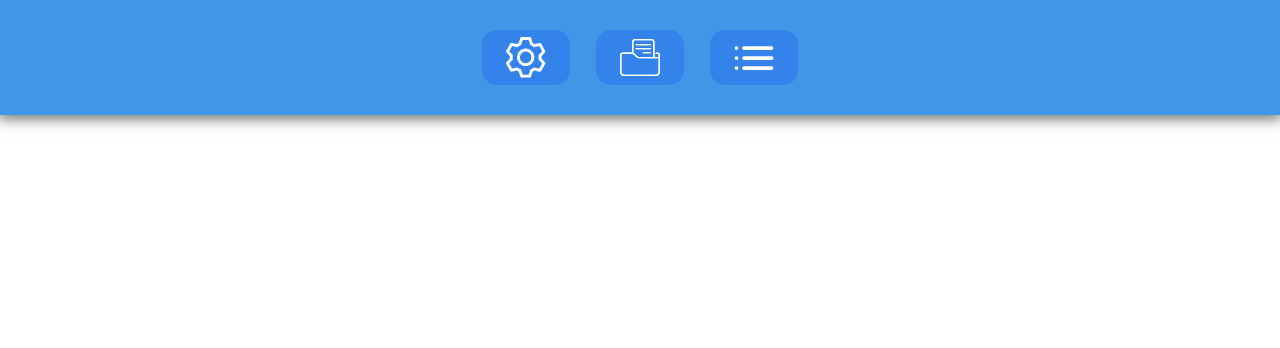
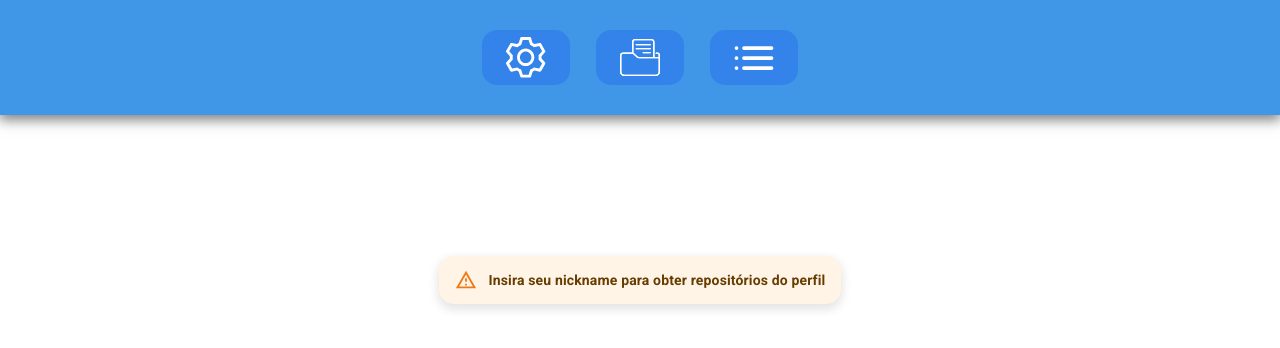
Before and after one commit to tiagolopesdev/using-github-api, a React (Create React App) app: page / in a window 1280 px wide. Shown: the top 348 px of the page. Built offline with nearby package versions, Linux system fonts and the light colour scheme.

Commit message:
Refactor: applying feedback to user

```diff
--- a/src/pages/Repositories/index.tsx
+++ b/src/pages/Repositories/index.tsx
@@ -7,6 +7,10 @@ import { IRepositoryProps } from '../../@types/repositories';
 
 import './App.css';
 import { IProfileUserProps } from '../../@types/profileUser';
+import { Alert, Stack } from '@mui/material';
+import { ActionIcon } from '../../components/ActionIcons';
+
+import IndicationActionIcon from '../../assets/indication_action.svg';
 
 export const Repositories = () => {
 
@@ -37,26 +41,54 @@ export const Repositories = () => {
     getAllRepositories(user);
   }, [user])
 
+  const renderRepositories = (repositoriesProps: IRepositoryProps[]) => {
+    return repositoriesProps.map(repository => {
+      return (
+        <Card
+          key={repository.id}
+          repository={repository}
+        />
+      )
+    })
+  }
+
+  console.log('Repos ', repositories)
+
+  // const displayIcon = () => {
+  //   return (
+  //     <ActionIcon src={String(IndicationActionIcon)} alt='Icon settings user' style={{ width: '60px', margin: '0px'}} />
+  //   )
+  // }
+
   return (
     <div className="App">
       <div>
         <NavBar />
       </div>
-
-      <div style={{
-        marginTop: '10%',
-        display: 'grid',
-        justifyContent: 'center'
-      }}>
-        {repositories.map(repository => {
-            return (
-              <Card
-                key={repository.id}
-                repository={repository}
-              />
-            )
-          })}
-      </div>
+      {repositories.length > 0 ?
+        <div style={{
+          marginTop: '10%',
+          display: 'grid',
+          justifyContent: 'center'
+        }}>
+          {renderRepositories(repositories)}
+        </div> :
+        <Stack style={{
+          width: '100%',
+          marginTop: '20%',
+          display: 'flex',
+          alignItems: 'center',
+        }} spacing={2}>
+          <Alert
+            severity="warning"
+            style={{
+              fontWeight: 'bold',
+              boxShadow: '0px 4px 10px 2px rgba(0, 0, 0, 0.1)',
+              borderRadius: '15px'
+            }}
+          >Insira seu nickname para obter repositórios do perfil</Alert>
+        </Stack>
+      }
     </div >
   );
 }
--- a/src/pages/profile/index.tsx
+++ b/src/pages/profile/index.tsx
@@ -1,4 +1,6 @@
-import { Button, Card, CardActions, CardContent } from "@mui/material";
+/* eslint-disable jsx-a11y/alt-text */
+import { Alert, Button, Card, CardActions, CardContent } from "@mui/material";
+import { Stack } from "@mui/system";
 import { useContext, useEffect, useState } from "react";
 import { NavBar } from "../../components/Navbar";
 import { UserProfileContext } from "../../context/user";
@@ -31,13 +33,12 @@ export const Profile = () => {
 
     useEffect(() => {
 
-        if(user.login) getInformationsProfile(user.login)
+        if (user.login) getInformationsProfile(user.login)
 
     }, [user.login])
 
+    const cardDisplayProfile = () => {
         return (
-        <>
-            <NavBar />
             <div
                 style={{
                     marginTop: '200px',
@@ -47,9 +48,16 @@ export const Profile = () => {
             >
                 <Card style={{ padding: '2rem', borderRadius: '15px', backgroundColor: '#E7FBFF' }}>
                     <CardContent style={{ minWidth: '40rem' }}>
+                        {profile ?
                             <div style={{ display: "flex" }} >
                                 <div style={{ minWidth: '5rem', width: '10rem' }}>
-                                <img src={profile?.avatar_url} style={{ borderRadius: '50%', width: '15rem' }} />
+                                    <img
+                                        src={profile?.avatar_url}
+                                        style={{
+                                            borderRadius: '50%',
+                                            width: '15rem'
+                                        }}
+                                    />
                                     <div style={{ display: 'grid', justifyItems: "center" }} >
                                         <p style={{
                                             fontSize: '16pt',
@@ -85,11 +93,15 @@ export const Profile = () => {
                                         </div>
                                     </div>
                                 </div>
-                        </div>
+                            </div> :
+                            <Stack sx={{ width: '100%' }} spacing={2}>
+                                <Alert severity="info" style={{ fontWeight: 'bold' }}>Insira seu nickname para obter informações do perfil</Alert>
+                            </Stack>
+                        }
                     </CardContent>
                     <CardActions
                         style={{
-                            display: 'flex',
+                            display: profile ? 'flex' : 'none',
                             justifyContent: 'center',
                         }}
                     >
@@ -104,6 +116,13 @@ export const Profile = () => {
                     </CardActions>
                 </Card>
             </div>
+        );
+    }
+
+    return (
+        <>
+            <NavBar />
+            {cardDisplayProfile()}
         </>
     );
 }
```
Lines whose indentation alone changed are shown as unchanged.
